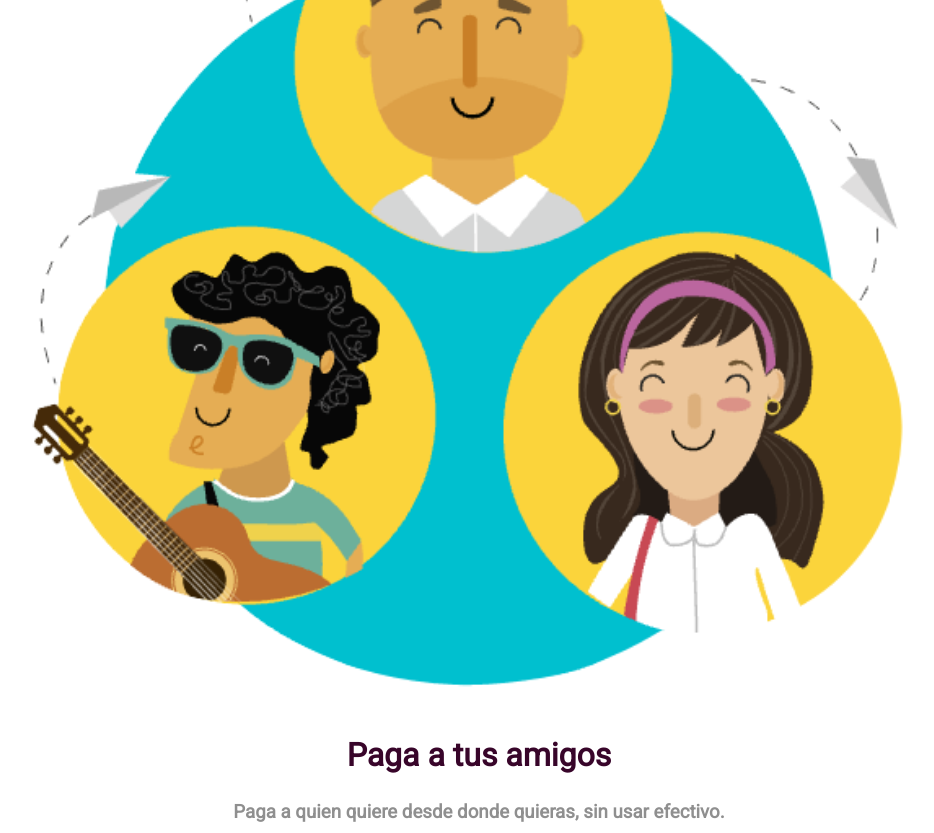
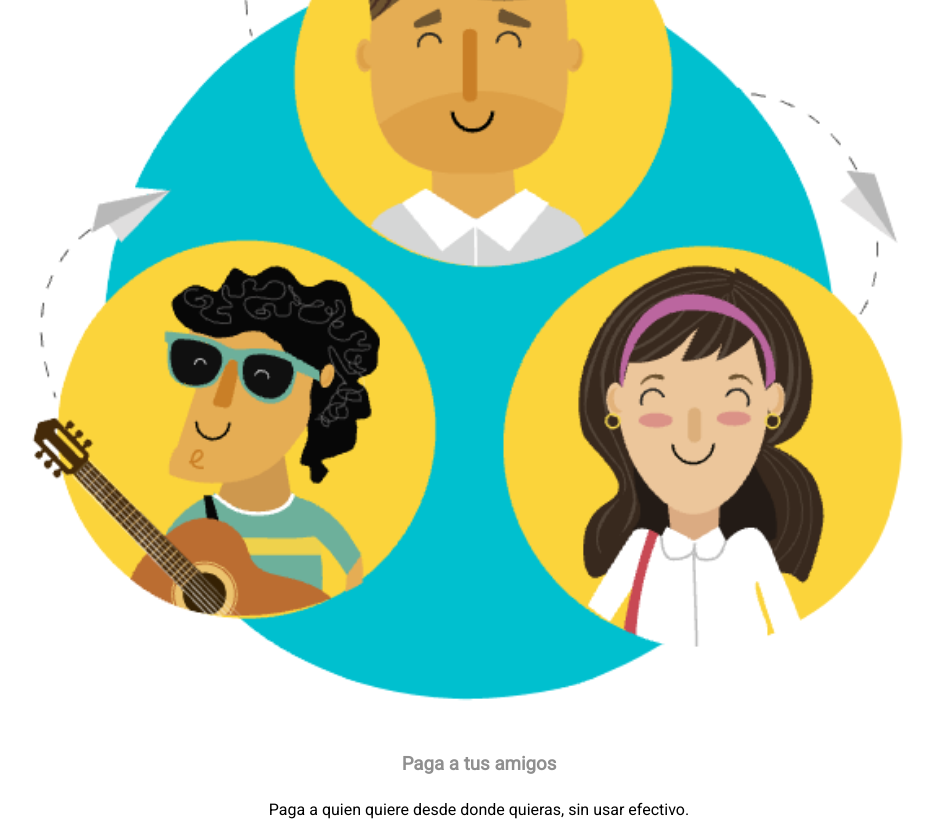
Before and after one commit to LilyxFiore/yape, a website: page public/index.html in a window 1280 px wide. Shown: the top 833 px of the page, without its empty margins (161-1095 px from the left). Drawn offline with Linux system fonts and the light colour scheme.

Commit message:
cambios en screnn1.js

```diff
--- a/public/assets/js/components/screen1.js
+++ b/public/assets/js/components/screen1.js
@@ -2,19 +2,21 @@
 
 const Screen1 = (update) =>{
   const contentScreen = $('<div class="container"></div>');
+  const contentCarousel = $('<div class="carousel"></div>');
   const owlCarousels = $('<div class="owl-carousel owl-theme owl-loaded owl-drag"></div>');
   const item1 = $('<div class="item"><img src="assets/img/icons/icon-people.png" alt="people">' +
-      '<h1>Paga a tus amigos</h1><h3 class="text">Paga a quien quiere desde donde quieras, sin usar efectivo.</h3></div>');
+      '<h3>Paga a tus amigos</h3><p class="text-screen1">Paga a quien quiere desde donde quieras, sin usar efectivo.</p></div>');
   const item2 = $('<div class="item"><img src="assets/img/icons/happy-person.png" alt="happy person">' +
-      '<h1>Sin número de cuenta</h1><h3 class="text">Elige a quién pagar desde tus lista de contactos.</h3></div>');
-  const item3 = $('<div class="item"><img src="assets/img/icons/group-people.png" alt="group people"><h1>Gratis y Seguro</h1>' +
-      '<h3 class="text">La transferencia es inmediata y gratuita de una cuenta a otra.</h3></div>');
+      '<h3>Sin número de cuenta</h3><p class="text-screen1">Elige a quién pagar desde tus lista de contactos.</p></div>');
+  const item3 = $('<div class="item"><img src="assets/img/icons/group-people.png" alt="group people"><h3>Gratis y Seguro</h3>' +
+      '<p class="text-screen1">La transferencia es inmediata y gratuita de una cuenta a otra.</p></div>');
   const btnRegistrame = $('<button class="btn-registrarme">REGISTRARME</button>');
 
   owlCarousels.append(item1);
   owlCarousels.append(item2);
   owlCarousels.append(item3);
-  contentScreen.append(owlCarousels);
+  contentCarousel.append(owlCarousels);
+  contentScreen.append(contentCarousel);
   owlCarousels.owlCarousel({loop:true, margin:10, nav:true, responsive: {0: {items:1}, 600: {items:1}}});
 
   btnRegistrame.on('click', _=>{
--- a/public/index.html
+++ b/public/index.html
@@ -4,26 +4,27 @@
     <meta charset="UTF-8">
     <meta name="viewport" content="width=device-width, user-scalable=no, initial-scale=1.0, maximum-scale=1.0, minimum-scale=1.0">
     <meta http-equiv="X-UA-Compatible" content="ie=edge">
+    <link rel="icon" href="assets/img/icons/yape-icon.png">
+    <link rel="stylesheet" href="https://fonts.googleapis.com/css?family=Roboto">
+    <!-- styles carousel -->
     <link rel="stylesheet" href="assets/js/vendor/carousel/assets/owl.carousel.css">
     <link rel="stylesheet" href="assets/js/vendor/carousel/assets/owl.theme.default.css">
     <link rel="stylesheet" href="assets/css/main.css">
-    <link rel="stylesheet" href="https://fonts.googleapis.com/css?family=Roboto">
-
     <title>Yape</title>
   </head>
   <body>
     <div class="root"></div>
     <script src="assets/js/vendor/jquery-3.2.1.min.js"></script>
     <script src="assets/js/vendor/carousel/owl.carousel.js"></script>
-    <script src="assets/index.js"></script>
+    <script src="assets/js/utils/counterInterval.js"></script>
     <script src="assets/js/components/screen1.js"></script>
     <script src="assets/js/components/screen2.js"></script>
     <script src="assets/js/components/screen3.js"></script>
-    <script src="assets/js/utils/counterInterval.js"></script>
     <script src="assets/js/components/screen4.js"></script>
     <script src="assets/js/components/screen5.js"></script>
     <script src="assets/js/components/screen6.js"></script>
     <script src="assets/js/components/screen7.js"></script>
     <script src="assets/js/components/screen8.js"></script>
+    <script src="assets/index.js"></script>
   </body>
 </html>
```
Also changed, not shown: public/assets/img/icons/yape-icon.png (added).
